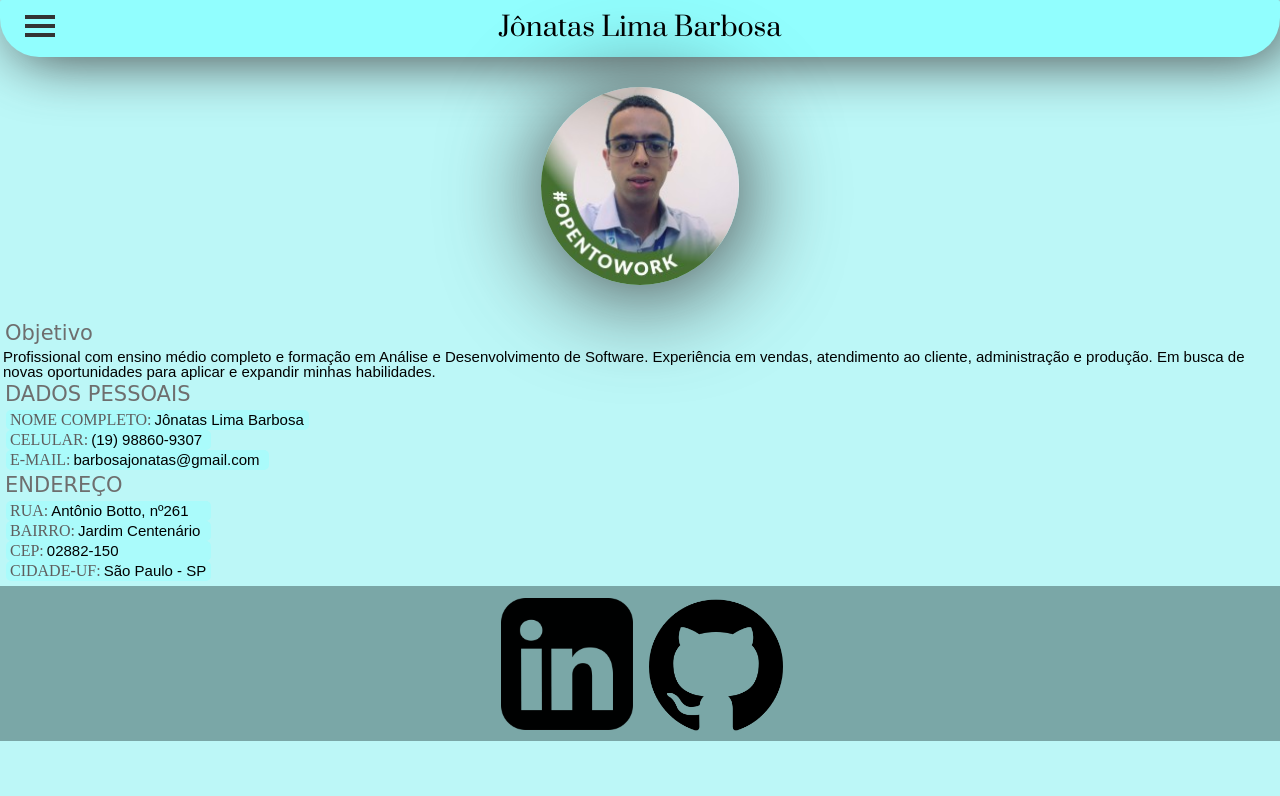
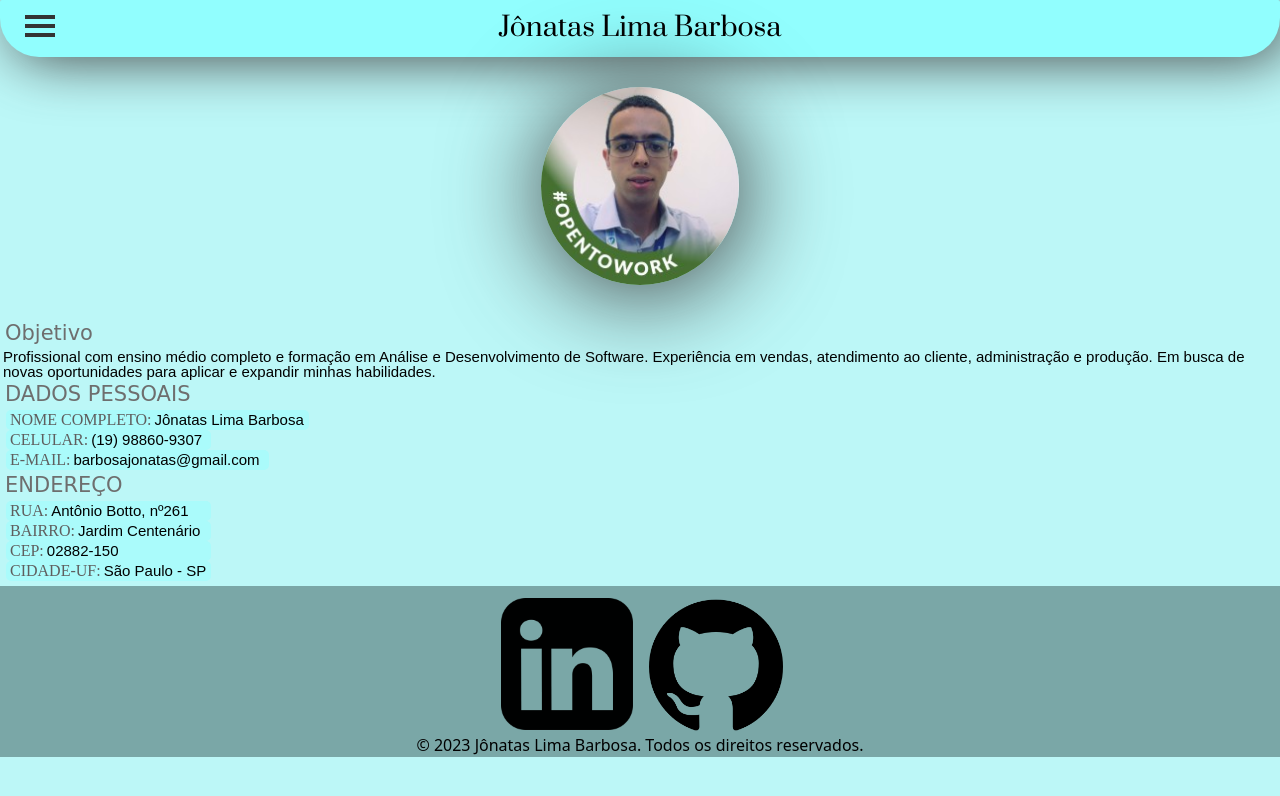
Before and after one commit to Jonatas1678/Linkmy, a plain HTML site: page index.html in a window 1280 px wide. Drawn offline with Linux system fonts and the light colour scheme.

Commit message:
Update index.html

```diff
--- a/index.html
+++ b/index.html
@@ -5,6 +5,8 @@
     <meta charset="UTF-8">
     <meta http-equiv="X-UA-Compatible" content="IE=edge">
     <meta name="viewport" content="width=device-width, initial-scale=1.0">
+    <meta name="description"
+        content="Currículo online de Jônatas Lima Barbosa. Profissional com experiência em vendas, atendimento ao cliente, administração e produção. Formação em Análise e Desenvolvimento de Software.">
     <title>Jônatas Lima</title>
     <link rel="shortcut icon" href="./images/1662685909862.jpeg" type="image/x-icon">
     <link rel="stylesheet" href="CSS/style.css">
@@ -35,7 +37,7 @@
         <h1 class="tl">Jônatas Lima Barbosa</h1>
     </div>
     <div class="ima">
-        <img src="images/1662685909862.jpeg">
+        <img src="images/1662685909862.jpeg" alt="Foto de Jônatas Lima Barbosa">
     </div>
 
     <p class="p4">Objetivo</p>
@@ -76,19 +78,19 @@
         <p class="pp1">São Paulo - SP</p>
     </div>
 
-    <footer>
-        <ul class="foo">
+    <footer class="foo">
+        <div>
             <a href="https://www.linkedin.com/in/j%C3%B4natas-lima-barbosa-36057b187/">
                 <img class="uu" src="images/AAYQAQSOAAgAAQAAAAAAAB-zrMZEDXI2T62PSuT6kpB6qg.png">
             </a>
             <a href="https://github.com/Jonatas1678">
                 <img class="uu" src="images/25231.png">
             </a>
-        </ul>
+        </div>
+        <p class="footer-text">© 2023 Jônatas Lima Barbosa. Todos os direitos reservados.</p>
     </footer>
 
     <script src="JS/script.js"></script>
-
 </body>
 
 </html>
```
